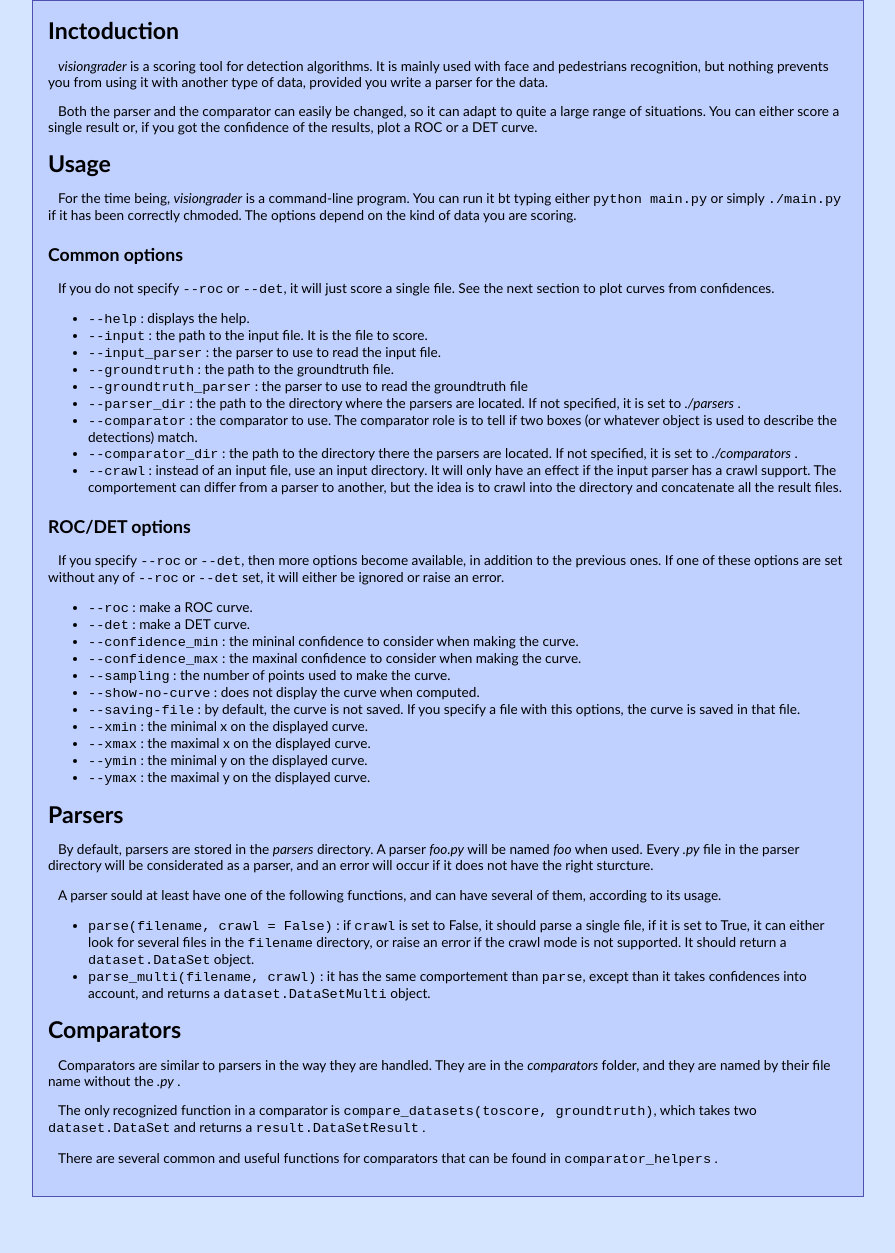
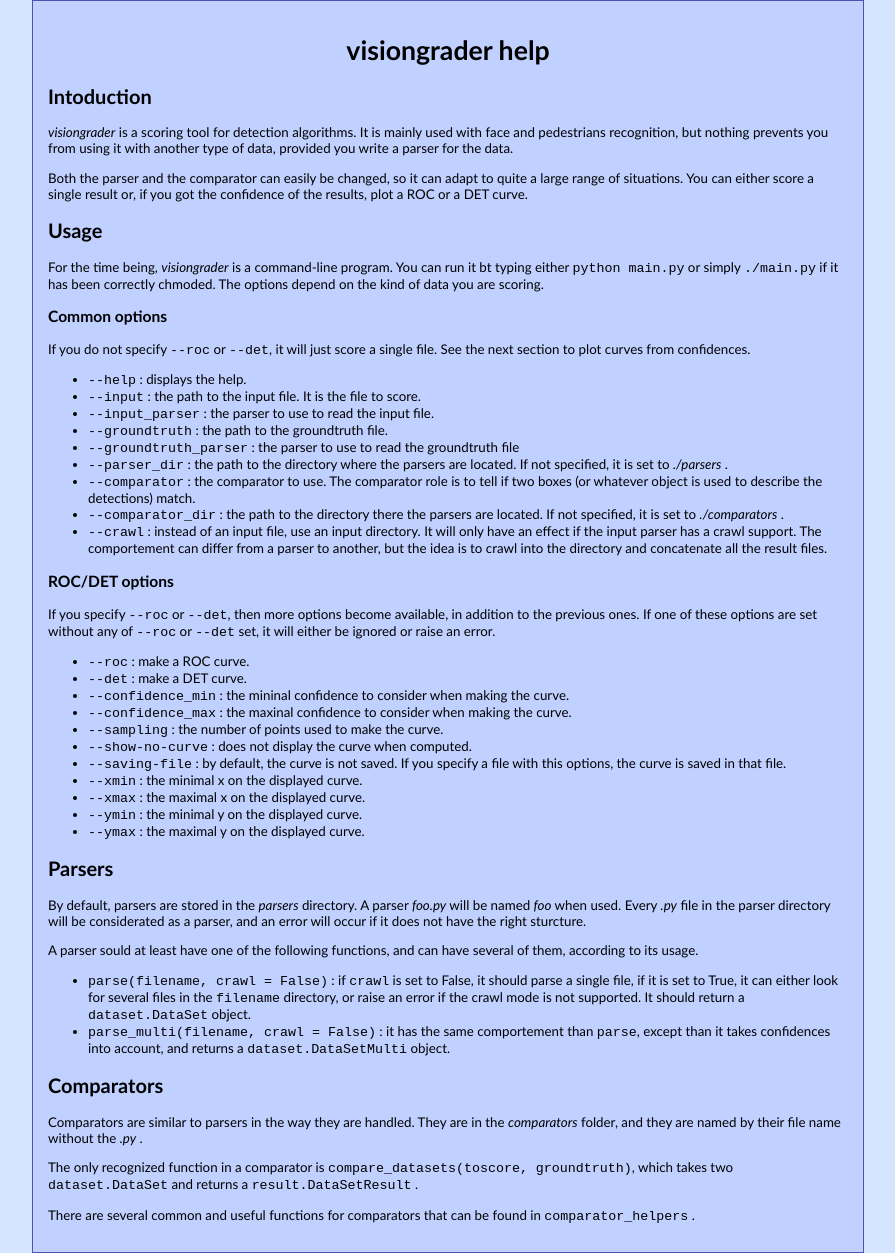
Before and after one commit to rodrigob/visiongrader, a plain HTML site: page web/help.html in a window 1280 px wide. Shown: the whole page, without its empty margins (192-1087 px from the left). Before the commit the page ends 1197 px from the top, so only its background shows below. Drawn offline with Linux system fonts and the light colour scheme.

Commit message:
Added index.html and modified help.html

```diff
--- a/web/help.html
+++ b/web/help.html
@@ -7,8 +7,11 @@
   <body>
   <div id="content">
     <h1>
-      Inctoduction
+      visiongrader help
     </h1>
+    <h2>
+      Intoduction
+    </h2>
     <p><i>visiongrader</i> is a scoring tool for detection algorithms.
     It is mainly used with face and pedestrians recognition, but
     nothing prevents you from using it with another type of data,
@@ -17,16 +20,16 @@
     it can adapt to quite a large range of situations. You can either
     score a single result or, if you got the confidence of the results,
     plot a ROC or a DET curve.</p>
-    <h1>
+    <h2>
       Usage
-    </h1>
+    </h2>
     <p>For the time being, <i>visiongrader</i> is a command-line program.
     You can run it bt typing either <code>python main.py</code> or
     simply <code>./main.py</code> if it has been correctly chmoded.
     The options depend on the kind of data you are scoring.</p>
-    <h2>
+    <h3>
       Common options
-    </h2>
+    </h3>
       <p>If you do not specify <opt>--roc</opt> or <opt>--det</opt>, it will just score
       a single file. See the next section to plot curves from confidences.</p>
       <p><ul>
@@ -49,9 +52,9 @@
 	but the idea is to crawl into the directory and concatenate all
 	the result files.</li>
       </ul></p>
-    <h2>
+    <h3>
       ROC/DET options
-    </h2>
+    </h3>
       <p>If you specify <opt>--roc</opt> or <opt>--det</opt>, then more options become
       available, in addition to the previous ones. If one of these options are
       set without any of <opt>--roc</opt> or <opt>--det</opt> set, it will either be
@@ -72,9 +75,9 @@
 	<li><opt>--ymin</opt> : the minimal y on the displayed curve.</li>
 	<li><opt>--ymax</opt> : the maximal y on the displayed curve.</li>
       </ul></p>
-    <h1>
+    <h2>
       Parsers
-    </h1>
+    </h2>
     <p>By default, parsers are stored in the <i>parsers</i> directory. A parser
     <i>foo.py</i> will be named <i>foo</i> when used. Every <i>.py</i> file
     in the parser directory will be considerated as a parser, and an error
@@ -86,13 +89,13 @@
       it should parse a single file, if it is set to True, it can either look for
       several files in the <code>filename</code> directory, or raise an error if the
       crawl mode is not supported. It should return a <code>dataset.DataSet</code> object.</li>
-      <li><code>parse_multi(filename, crawl)</code> : it has the same comportement than
+      <li><code>parse_multi(filename, crawl = False)</code> : it has the same comportement than
       <code>parse</code>, except than it takes confidences into account, and returns a
       <code>dataset.DataSetMulti</code> object.</li>
     </ul></p>
-    <h1>
+    <h2>
       Comparators
-    </h1>
+    </h2>
     <p>Comparators are similar to parsers in the way they are handled. They are
     in the <i>comparators</i> folder, and they are named by their file name without
     the <i>.py</i> .</p>
--- a/web/style.css
+++ b/web/style.css
@@ -1,11 +1,10 @@
 body {
 	background-color:#d5e5ff;
-	font-size:85%;
+	font-size:10pt;
 	font-family: Calibri, Arial;
 	margin:0;
 	padding:0;
 	color:#000000;
-	align:center;
 }
 
 #content {
@@ -14,7 +13,6 @@ body {
 	border-style:solid;
 	border-width:1px;
 	width:800;
-	align:center;
 	margin:0px auto;
 	padding:15px;
 }
@@ -28,18 +26,20 @@ opt {
 }
 
 h1 {
+	font-size:200%;
+	color:#000000;
+	text-align:center;
+
+h2 {
 	font-size:170%;
 	color:#000000;
-	margin:auto;
+	padding-top:10px;
 }
 
-h2 {
+h3 {
 	font-size:130%;
 	color:#000000;
 	padding-top:6px;
-}
-
-h3 {
 }
 
 h4 {
```
Also changed, not shown: web/index.html (added, +34 -0 lines).
